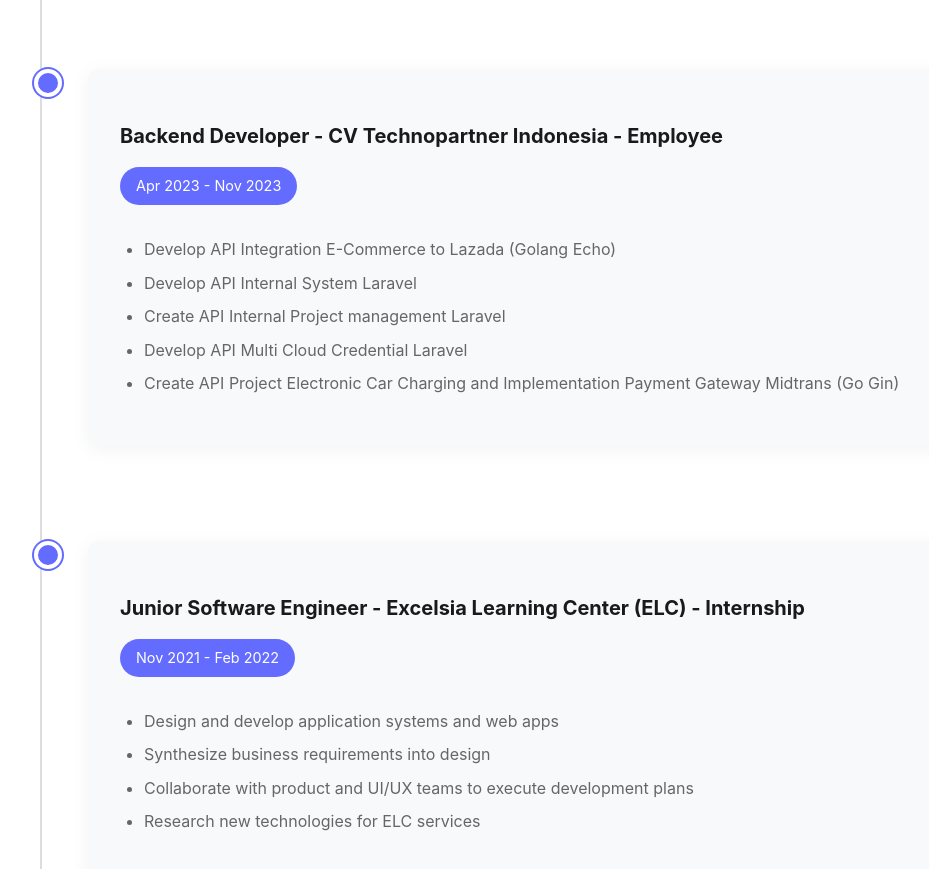
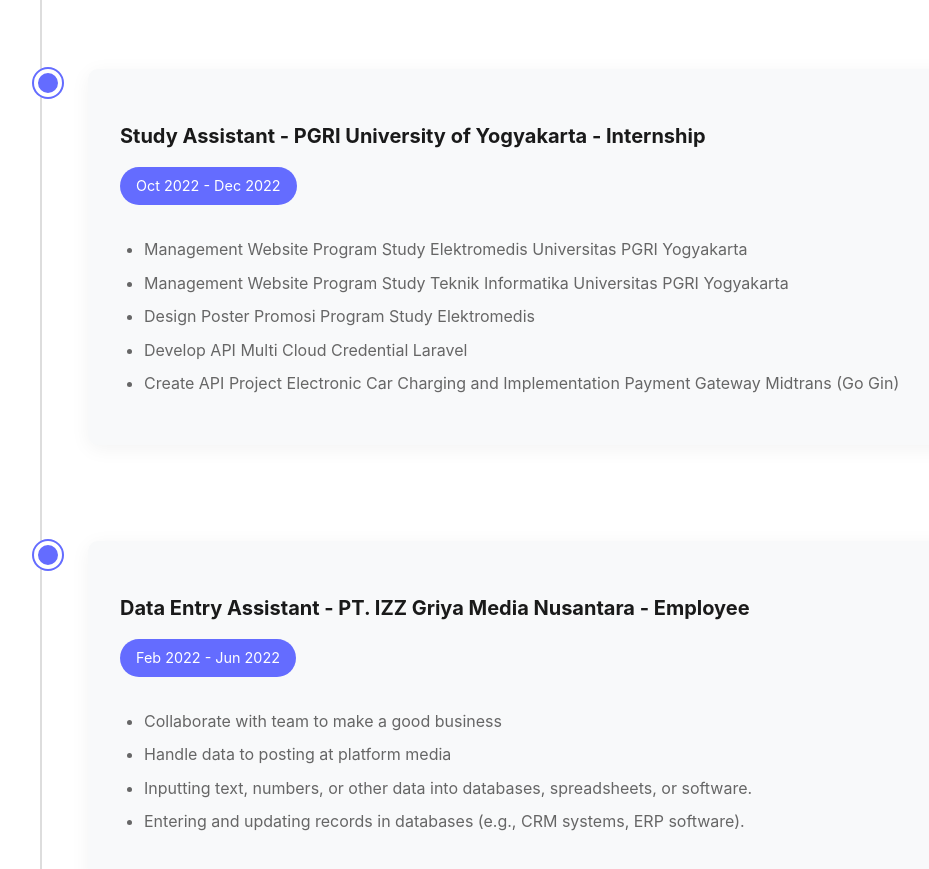
Before and after one commit to firdausmuh/firdaus-web, a React (Vite) app: page / in a window 1280 px wide. Shown: the part 2380-3249 px from the top of the page, without its empty margins (24-953 px from the left). Built offline with nearby package versions, Linux system fonts and the light colour scheme.

Commit message:
update the experiences

```diff
--- a/src/pages/Home.jsx
+++ b/src/pages/Home.jsx
@@ -152,12 +152,12 @@
             <div className="timeline-item">
               <div className="timeline-dot"></div>
               <div className="timeline-content">
-                <h3>Backend Developer - CV Technopartner Indonesia - Employee</h3>
-                <span className="timeline-date">Apr 2023 - Nov 2023</span>
+                <h3>Study Assistant - PGRI University of Yogyakarta - Internship</h3>
+                <span className="timeline-date">Oct 2022 - Dec 2022</span>
                 <ul>
-                  <li>Develop API Integration E-Commerce to Lazada (Golang Echo)</li>
-                  <li>Develop API Internal System Laravel</li>
-                  <li>Create API Internal Project management Laravel</li>
+                  <li>Management Website Program Study Elektromedis Universitas PGRI Yogyakarta</li>
+                  <li>Management Website Program Study Teknik Informatika Universitas PGRI Yogyakarta</li>
+                  <li>Design Poster Promosi Program Study Elektromedis</li>
                   <li>Develop API Multi Cloud Credential Laravel</li>
                   <li>Create API Project Electronic Car Charging and Implementation Payment Gateway Midtrans (Go Gin)</li>
                 </ul>
@@ -167,13 +167,13 @@
             <div className="timeline-item">
               <div className="timeline-dot"></div>
               <div className="timeline-content">
-                <h3>Junior Software Engineer - Excelsia Learning Center (ELC) - Internship</h3>
-                <span className="timeline-date">Nov 2021 - Feb 2022</span>
+                <h3>Data Entry Assistant - PT. IZZ Griya Media Nusantara - Employee</h3>
+                <span className="timeline-date">Feb 2022 - Jun 2022</span>
                 <ul>
-                  <li>Design and develop application systems and web apps</li>
-                  <li>Synthesize business requirements into design</li>
-                  <li>Collaborate with product and UI/UX teams to execute development plans</li>
-                  <li>Research new technologies for ELC services</li>
+                  <li>Collaborate with team to make a good business</li>
+                  <li>Handle data to posting at platform media</li>
+                  <li>Inputting text, numbers, or other data into databases, spreadsheets, or software. </li>
+                  <li>Entering and updating records in databases (e.g., CRM systems, ERP software).</li>
                 </ul>
               </div>
             </div>
```
